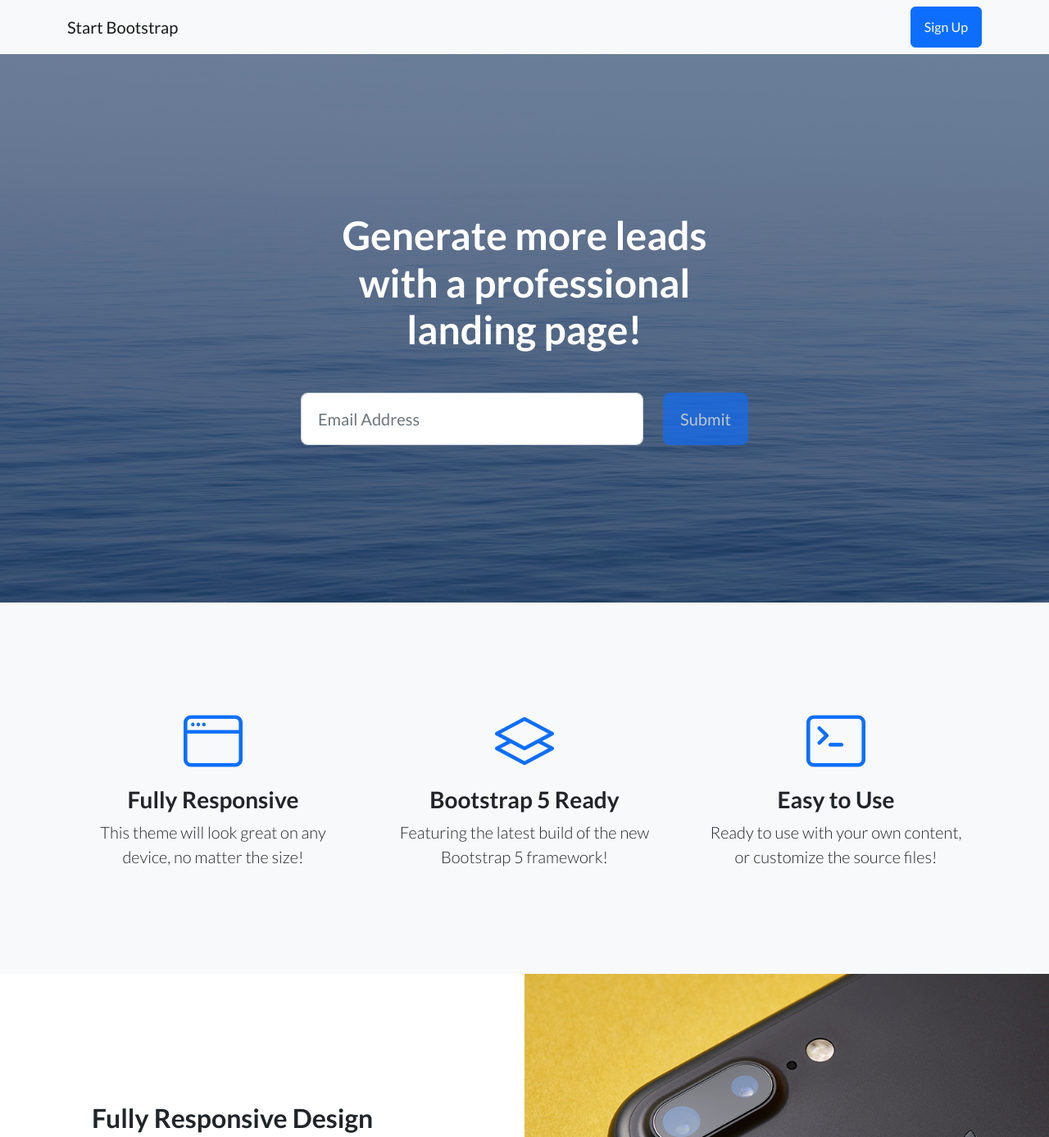
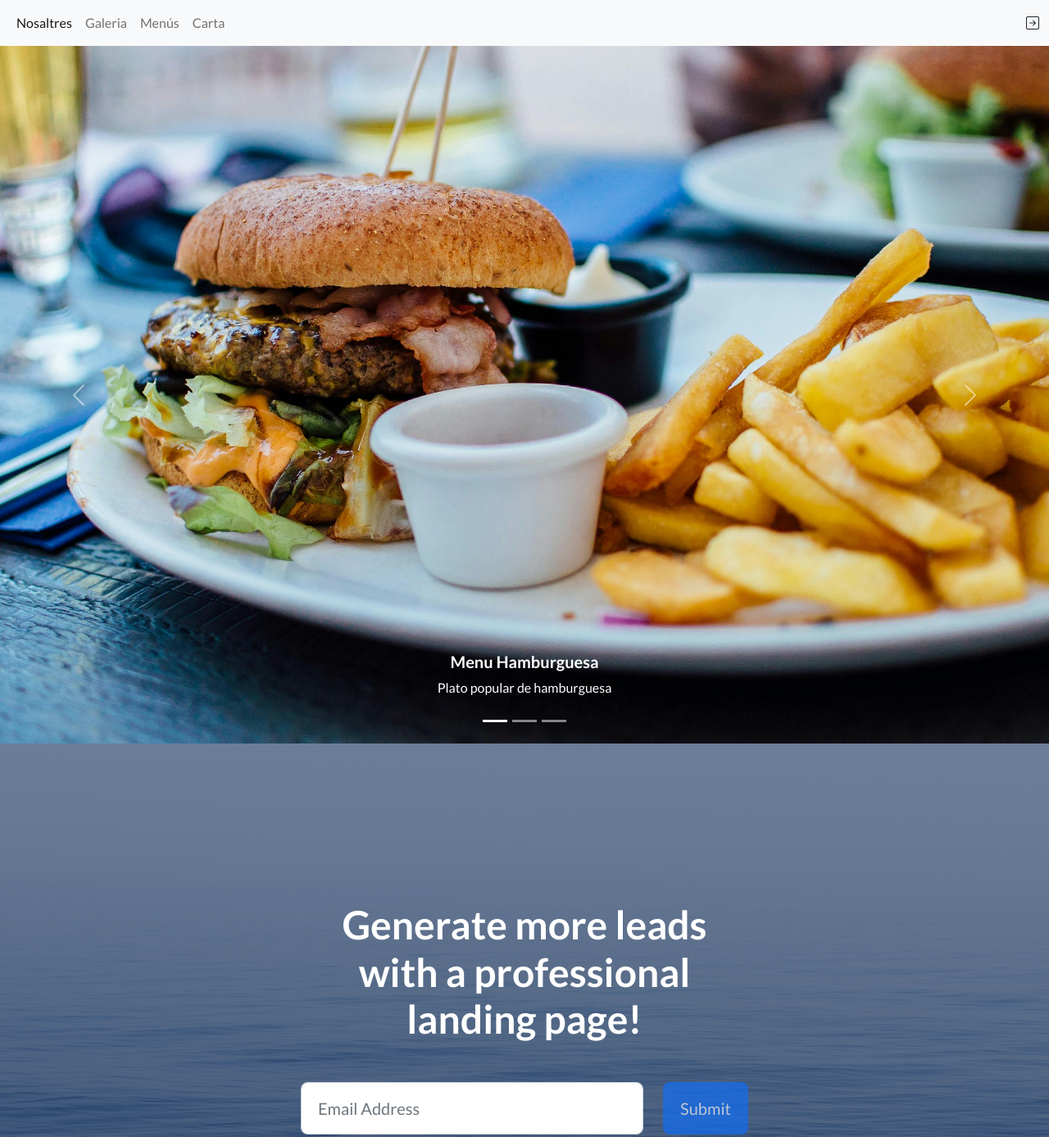
Before and after one commit to lcastienc/ACTIVITAT-8-Bootstrap-, a plain HTML site: page index.html in a window 1280 px wide. Shown: the top 1387 px of the page at 82% size. Drawn offline with nearby package versions, Linux system fonts and the light colour scheme.

Commit message:
Carousel and icon section

```diff
--- a/index.html
+++ b/index.html
@@ -17,12 +17,82 @@
     </head>
     <body>
         <!-- Navigation-->
-        <nav class="navbar navbar-light bg-light static-top">
+        <!-- <nav class="navbar navbar-light bg-light static-top">
             <div class="container">
                 <a class="navbar-brand" href="#!">Start Bootstrap</a>
                 <a class="btn btn-primary" href="#signup">Sign Up</a>
             </div>
+        </nav> -->
+        <nav class="navbar navbar-expand-lg navbar-light bg-light">
+            <div class="container-fluid">
+                <button class="navbar-toggler" type="button" data-bs-toggle="collapse"
+                    data-bs-target="#navbarSupportedContent" aria-controls="navbarSupportedContent" aria-expanded="false"
+                    aria-label="Toggle navigation">
+                    <span class="navbar-toggler-icon"></span>
+                </button>
+                <div class="collapse navbar-collapse" id="navbarSupportedContent">
+                    <ul class="navbar-nav me-auto mb-2 mb-lg-0">
+                        <li class="nav-item">
+                            <a class="nav-link active" href="#">Nosaltres</a>
+                        </li>
+                        <li class="nav-item">
+                            <a class="nav-link" href="#caracteristiques">Galeria</a>
+                        </li>
+                        <li class="nav-item">
+                            <a class="nav-link" href="contacte.html">Menús</a>
+                        </li>
+                        <li class="nav-item">
+                            <a class="nav-link" href="contacte.html">Carta</a>
+                        </li>
+                    </ul>
+                </div>
+                <!--Icono de exit, ponerlo dentro de un div para poder hacerlo mas grande 56px x 40px -->
+                <div class="iconLogout">
+                    <i id="logout" class="bi bi-arrow-right-square"></i>
+                </div>
+            </div>
         </nav>
+        <!-- Masthead Carousel -->
+        <header >
+            <div id="carouselExampleCaptions" class="carousel slide">
+                <div class="carousel-indicators">
+                  <button type="button" data-bs-target="#carouselExampleCaptions" data-bs-slide-to="0" class="active" aria-current="true" aria-label="Slide 1"></button>
+                  <button type="button" data-bs-target="#carouselExampleCaptions" data-bs-slide-to="1" aria-label="Slide 2"></button>
+                  <button type="button" data-bs-target="#carouselExampleCaptions" data-bs-slide-to="2" aria-label="Slide 3"></button>
+                </div>
+                <div class="carousel-inner">
+                  <div class="carousel-item active">
+                    <img src="assets/img/Hamburguesa.jpg" class="d-block w-100" alt="Menu de plato de hamburguesa con patatas">
+                    <div class="carousel-caption d-none d-md-block">
+                      <h5>Menu Hamburguesa</h5>
+                      <p>Plato popular de hamburguesa</p>
+                    </div>
+                  </div>
+                  <div class="carousel-item">
+                    <img src="assets/img/pancake.jpg" class="d-block w-100" alt="Plato de pancake de desayuno">
+                    <div class="carousel-caption d-none d-md-block">
+                      <h5>Pancake</h5>
+                      <p>Desayuno popular del restaurante</p>
+                    </div>
+                  </div>
+                  <div class="carousel-item">
+                    <img src="assets/img/pita.jpg" class="d-block w-100" alt="Plato de estilo oriental">
+                    <div class="carousel-caption d-none d-md-block">
+                      <h5>Gastronomia Vegana</h5>
+                      <p>Referente en platos veganos</p>
+                    </div>
+                  </div>
+                </div>
+                <button class="carousel-control-prev" type="button" data-bs-target="#carouselExampleCaptions" data-bs-slide="prev">
+                  <span class="carousel-control-prev-icon" aria-hidden="true"></span>
+                  <span class="visually-hidden">Previous</span>
+                </button>
+                <button class="carousel-control-next" type="button" data-bs-target="#carouselExampleCaptions" data-bs-slide="next">
+                  <span class="carousel-control-next-icon" aria-hidden="true"></span>
+                  <span class="visually-hidden">Next</span>
+                </button>
+            </div>
+        </header>
         <!-- Masthead-->
         <header class="masthead">
             <div class="container position-relative">
@@ -71,32 +141,55 @@
                 </div>
             </div>
         </header>
+        <!-- Grid Sobre Nosotros -->
+        <!-- Grid Carta -->
+
+        <!-- Grid Galeria -->
         <!-- Icons Grid-->
         <section class="features-icons bg-light text-center">
             <div class="container">
                 <div class="row">
                     <div class="col-lg-4">
                         <div class="features-icons-item mx-auto mb-5 mb-lg-0 mb-lg-3">
-                            <div class="features-icons-icon d-flex"><i class="bi-window m-auto text-primary"></i></div>
-                            <h3>Fully Responsive</h3>
-                            <p class="lead mb-0">This theme will look great on any device, no matter the size!</p>
+                            <div class="features-icons-icon d-flex"><i class="bi bi-egg m-auto text-primary"></i></div>
+                            <h3>Productos ecologicos</h3>
+                            <p class="lead mb-0">Los productos usados en nuestros platos son de origen ecologico, respetando el medioambiente y regulaciones.</p>
                         </div>
                     </div>
                     <div class="col-lg-4">
                         <div class="features-icons-item mx-auto mb-5 mb-lg-0 mb-lg-3">
-                            <div class="features-icons-icon d-flex"><i class="bi-layers m-auto text-primary"></i></div>
-                            <h3>Bootstrap 5 Ready</h3>
-                            <p class="lead mb-0">Featuring the latest build of the new Bootstrap 5 framework!</p>
+                            <div class="features-icons-icon d-flex"><i class="bi bi-cup-straw m-auto text-primary"></i></div>
+                            <h3>Bebidas Naturales</h3>
+                            <p class="lead mb-0">Bebidas realizadas con fruta de temporada, kilometro cero y de preparación artesanal. Muy recomendados.</p>
+                        </div>
+                    </div>                    <div class="col-lg-4">
+                        <div class="features-icons-item mx-auto mb-5 mb-lg-0 mb-lg-3">
+                            <div class="features-icons-icon d-flex"><i class="bi bi-shop-window m-auto text-primary"></i></div>
+                            <h3>Interior moderno</h3>
+                            <p class="lead mb-0">La arquitectura tanto como el diseño interior del restaurante ha sido realizados para transmitir tranquilidad.</p>
+                        </div>
+                    </div>                    <div class="col-lg-4">
+                        <div class="features-icons-item mx-auto mb-5 mb-lg-0 mb-lg-3">
+                            <div class="features-icons-icon d-flex"><i class="bi bi-basket m-auto text-primary"></i></div>
+                            <h3>Canasta organica</h3>
+                            <p class="lead mb-0">Usamos productos de calidad y origen regulado para asegurar la mayor calidad de los platos y conformidad de los comensales.</p>
+                        </div>
+                    </div>                    <div class="col-lg-4">
+                        <div class="features-icons-item mx-auto mb-5 mb-lg-0 mb-lg-3">
+                            <div class="features-icons-icon d-flex"><i class="bi bi-bag-check m-auto text-primary"></i></div>
+                            <h3>Petfriendly</h3>
+                            <p class="lead mb-0">Lugares de descanso y entretenimiento para los animales, puedes dejarlos jugar mientras comes tranquilamente.</p>
                         </div>
                     </div>
                     <div class="col-lg-4">
                         <div class="features-icons-item mx-auto mb-0 mb-lg-3">
-                            <div class="features-icons-icon d-flex"><i class="bi-terminal m-auto text-primary"></i></div>
-                            <h3>Easy to Use</h3>
-                            <p class="lead mb-0">Ready to use with your own content, or customize the source files!</p>
+                            <div class="features-icons-icon d-flex"><i class="bi bi-shop m-auto text-primary"></i></div>
+                            <h3>Takeaway</h3>
+                            <p class="lead mb-0">Llama, pide los platos que quieras, te los preparamos y pasa a recogerlo. Todo en menos de 30 minutos.</p>
                         </div>
                     </div>
                 </div>
+
             </div>
         </section>
         <!-- Image Showcases-->
```
Also changed, not shown: assets/img/Hamburguesa.jpg (added), assets/img/pancake.jpg (added), assets/img/pita.jpg (added).
